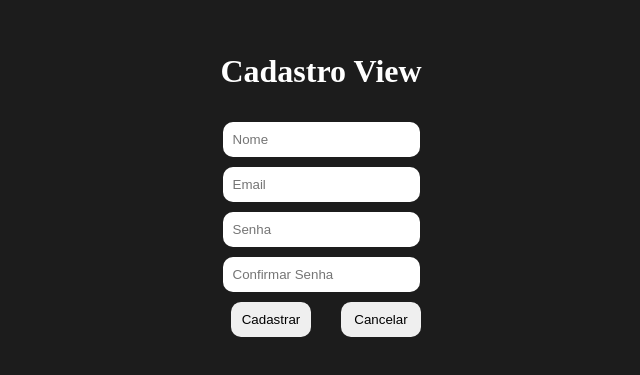
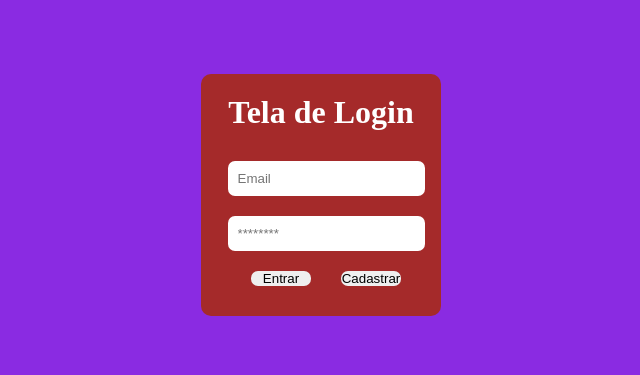
Before and after one commit to BillyDeKidII/Spring2023, a React (Vite) app in the folder primeiro/: page / in a window 1280 px wide. Shown: the part 205-580 px from the top of the page, without its empty margins (319-959 px from the left). Built offline with nearby package versions, Linux system fonts and the light colour scheme.

Commit message:
Realizado a correção e alinhamento das telas de login tsx e css. Tela de login com estilização terminada

```diff
--- a/primeiro/src/App.tsx
+++ b/primeiro/src/App.tsx
@@ -1,10 +1,10 @@
-import Register from "./views/register"
+import Login from "./views/login"
 
 function App()
 {
   return (
     <>
-      <Register/>
+      <Login/>
     </>
   )
 }
--- a/primeiro/src/views/login/index.tsx
+++ b/primeiro/src/views/login/index.tsx
@@ -5,10 +5,15 @@ export default function Login()
         <div className='container'>
             <form>
                 <h1>Tela de Login</h1>
-                <input type="text" placeholder='Email'/>
-                <input type="password" placeholder='********'/>
 
-                <button>Entrar</button>
+                    <input type="text" placeholder='Email'/>
+                    <input type="password" placeholder='********'/>
+
+                <div className="buttonGroup">
+                    <button>Entrar</button>
+                    <button>Cadastrar</button>
+                </div>
+
             </form>
         </div>
     )
--- a/primeiro/src/views/login/login.css
+++ b/primeiro/src/views/login/login.css
@@ -1,6 +1,9 @@
 .container{
     height: 100vh;
     background-color: blueviolet;
+    display: flex;
+    align-items: center;
+    justify-content: center;
   }
   input{
     margin-bottom: 10px;
@@ -11,3 +14,37 @@
     display: block;
     margin-left: 10px;
   }
+  form {
+    background-color: brown;
+    width: 15rem;
+    padding-top: 20px;
+    padding-bottom: 30px;
+    border-radius: 10px;
+
+    gap:10px;
+    display: flex;
+    flex-direction: column;
+    justify-content: center;
+    align-items: center;
+  }
+  input{
+    border-radius: 7px;
+    padding: 10px;
+    display: block;
+    margin-bottom: 10px;
+    }
+  .buttonGroup{
+    display: flex;
+    gap: 20px;
+    justify-content: center;
+    align-items: center;
+  }
+  button{
+    border-radius: 7px;
+    width:60px;
+    cursor: pointer;
+  }
+  h1{
+    color: #fff;
+    margin-bottom: 20px;
+    }
```
